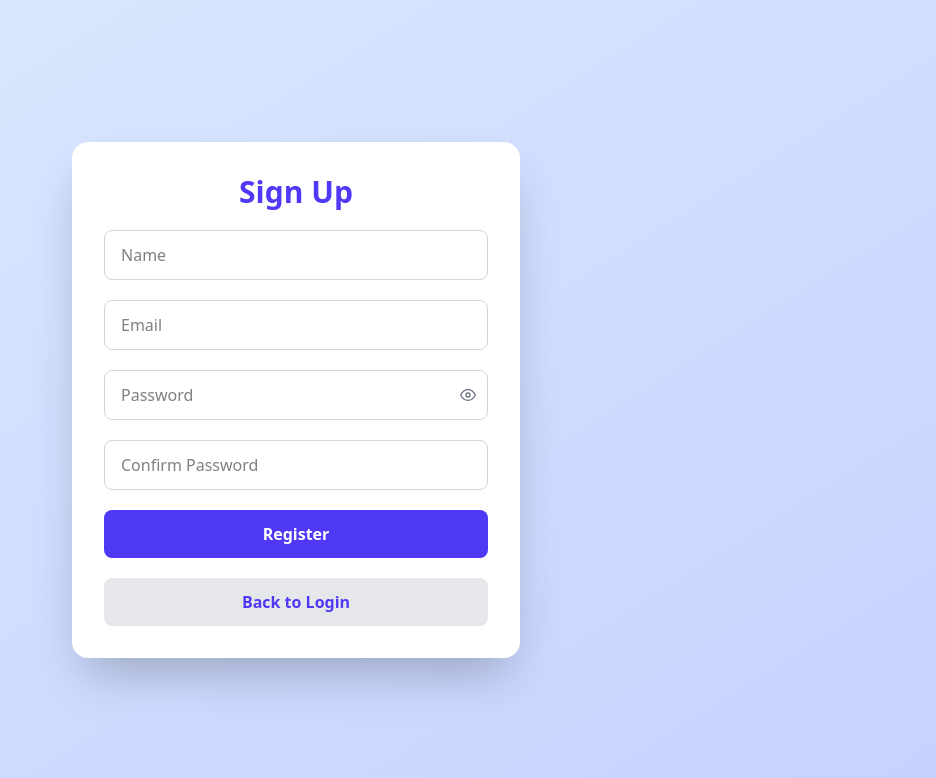
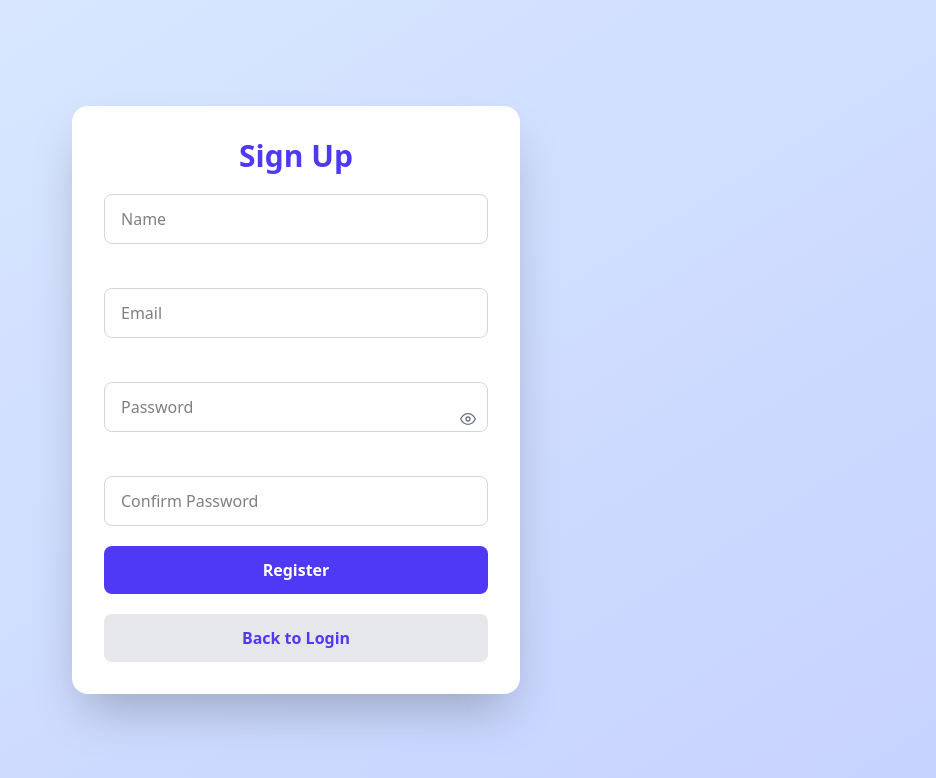
Before and after one commit to Ramoniswack/To-Do-List, a React (Vite) app: page /Signup in a window 1280 px wide. Shown: the top 778 px of the page, without its empty margins (344-1280 px from the left). Built offline with nearby package versions, Linux system fonts and the light colour scheme.

Commit message:
fix: Improve error message display for signup form fields

```diff
--- a/src/pages/Signup.tsx
+++ b/src/pages/Signup.tsx
@@ -67,21 +67,28 @@ localStorage.setItem("users", JSON.stringify(users));
             placeholder="Name"
             className="w-full px-4 py-3 border border-gray-300 rounded-lg focus:outline-none focus:ring-2 focus:ring-indigo-500"
           />
+   <div className="min-h-[20px] mt-1">
   {errors.name && (
-            <p className="text-sm text-red-600 mt-1">{errors.name.message}</p>
+    <p className="text-sm text-red-600">{errors.name.message}</p>
   )}
 </div>
 
+        </div>
+
   <div>
+
           <input
             {...register("email")}
             placeholder="Email"
             className="w-full px-4 py-3 border border-gray-300 rounded-lg focus:outline-none focus:ring-2 focus:ring-indigo-500"
           />
+                <div className="min-h-[20px] mt-1">
   {errors.email && (
-            <p className="text-sm text-red-600 mt-1">{errors.email.message}</p>
+    <p className="text-sm text-red-600">{errors.email.message}</p>
   )}
         </div>
+        </div>
+
 
         <div className="relative">
           <input
@@ -90,9 +97,12 @@ localStorage.setItem("users", JSON.stringify(users));
             placeholder="Password"
             className="w-full px-4 py-3 border border-gray-300 rounded-lg focus:outline-none focus:ring-2 focus:ring-indigo-500"
           />
-          {errors.password && (
-            <p className="text-sm text-red-600 mt-1">{errors.password.message}</p>
+          <div className="min-h-[20px] mt-1">
+  {errors.name && (
+    <p className="text-sm text-red-600">{errors.name.message}</p>
   )}
+</div>
+
           <button
             type="button"
             onClick={() => setShowPassword(!showPassword)}
```
Lines whose indentation alone changed are shown as unchanged.
